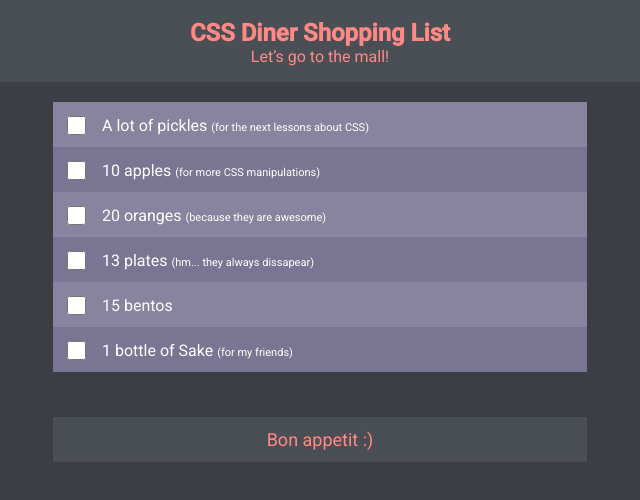
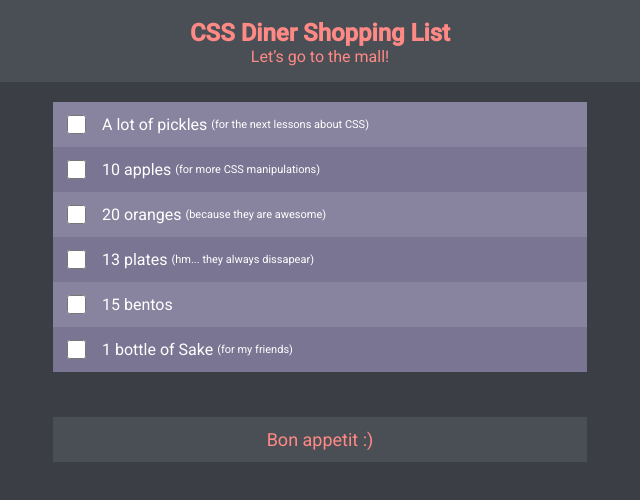
Before and after one commit to KovbasAn/08-css-selectors, a plain HTML site: page index.html in a window 1280 px wide. Shown: the full height of the page, 320-960 px from the left. Drawn offline with Linux system fonts and the light colour scheme.

Commit message:
labels fix

```diff
--- a/index.html
+++ b/index.html
@@ -22,19 +22,19 @@
     <form action="">
       <label>
         <input type="checkbox">
-        <p>A lot of pickles <small>for the next lessons about CSS</small></p>
+        <p>A lot of pickles&nbsp;</p><p class="small">for the next lessons about CSS</p>
       </label>
       <label>
         <input type="checkbox">
-        <p>10 apples <small>for more CSS manipulations</small></p>
+        <p>10 apples&nbsp;</p><p class="small">for more CSS manipulations</small></p>
       </label>
       <label>
         <input type="checkbox">
-        <p>20 oranges <small>because they are awesome</small></p>
+        <p>20 oranges&nbsp;</p><p class="small">because they are awesome</small></p>
       </label>
       <label>
         <input type="checkbox">
-        <p>13 plates <small>hm... they always dissapear</small></p>
+        <p>13 plates&nbsp;</p><p class="small">hm... they always dissapear</small></p>
       </label>
       <label>
         <input type="checkbox">
@@ -42,7 +42,7 @@
       </label>
       <label>
         <input type="checkbox">
-        <p>1 bottle of Sake <small>for my friends</small></p>
+        <p>1 bottle of Sake&nbsp;</p><p class="small">for my friends</small></p>
       </label>
     </form>
   </main>
--- a/style.css
+++ b/style.css
@@ -29,6 +29,7 @@ form {
 label {
   display: flex;
   color: #ffffff;
+  align-items: center;
   height: 45px;
   padding: 14px;
   transition: all .1s ease-in;
@@ -36,9 +37,13 @@ label {
 }
 label:nth-child(odd) {
   background-color: #88839E;
+  border-top: 3px solid #88839E;
+  border-bottom: 3px solid #88839E;
 }
 label:nth-child(even) {
   background-color: #7A7593;
+  border-top: 3px solid #7A7593;
+  border-bottom: 3px solid #7A7593;
 }
 label:hover {
   background-color: #625E77;
@@ -54,17 +59,17 @@ input[type="checkbox"] {
   border: none;
   margin-right: 16px;
 }
-input[type="checkbox"]:checked + p {
+:checked + p, :checked + p + p {
   color: #9B96AC;
   text-decoration: line-through;
 }
-small {
+.small {
   font-size: 11px;
 }
-small::before {
+.small::before {
   content: '(';
 }
-small::after {
+.small::after {
   content: ')';
 }
 footer{
```
